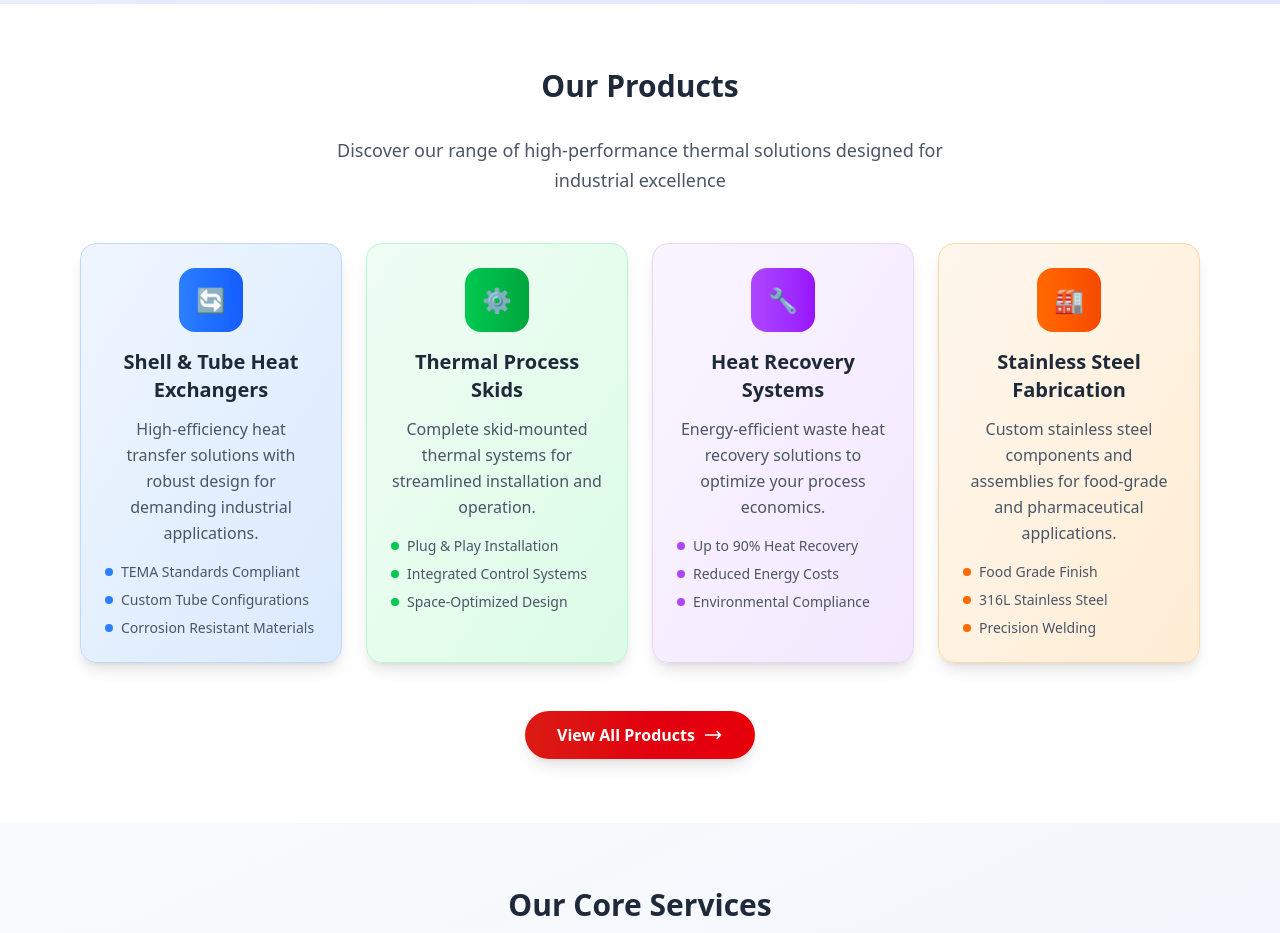
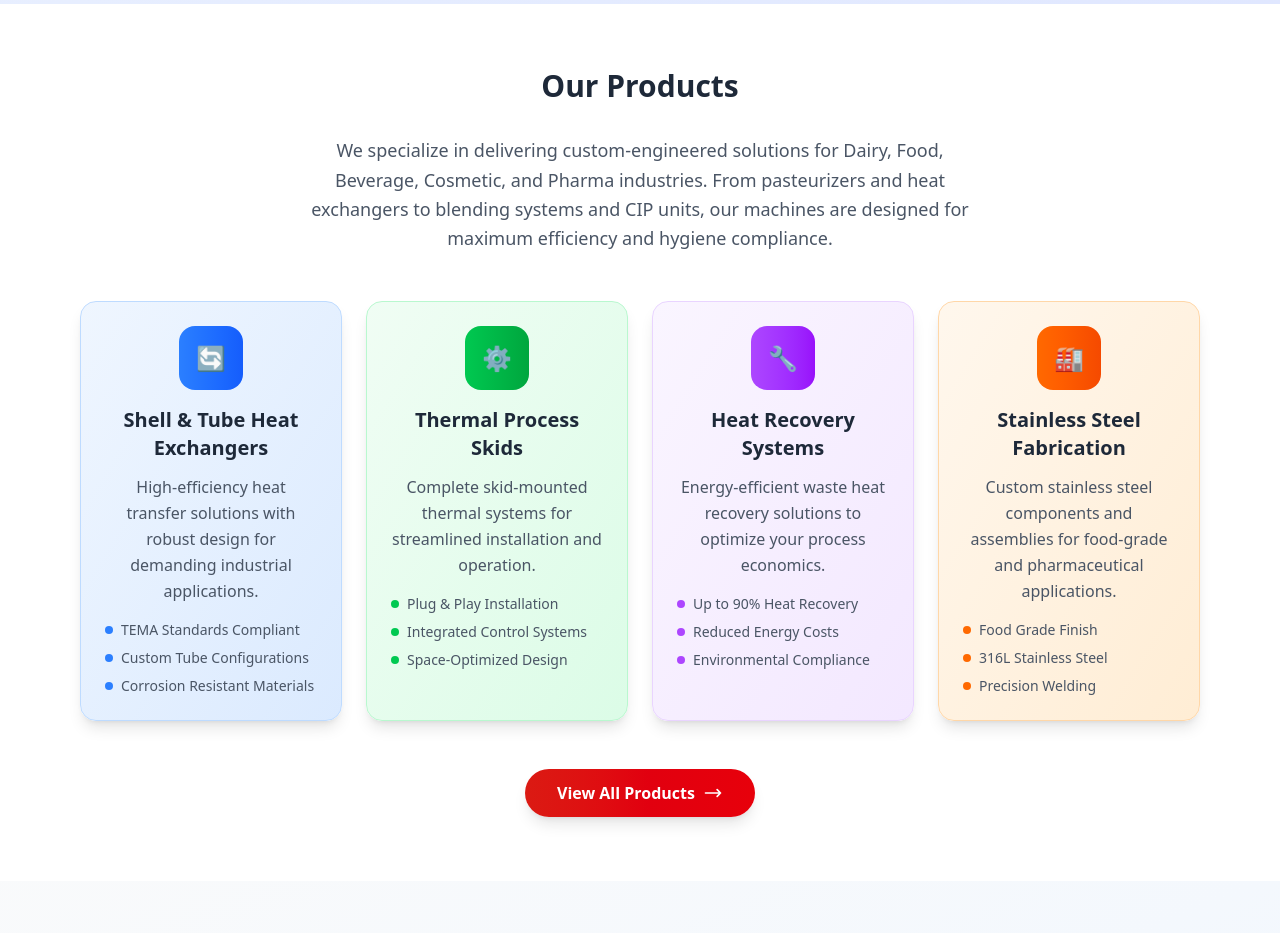
Before and after one commit to riya-jaiswal/teratech, a React (Vite) app: page / in a window 1280 px wide. Shown: the part 1240-2173 px from the top of the page. Built offline with nearby package versions, Linux system fonts and the light colour scheme.

Commit message:
product section

```diff
--- a/src/pages/Home.jsx
+++ b/src/pages/Home.jsx
@@ -58,7 +58,7 @@ const Home = () => {
       <section className="py-12 md:py-16 px-4 md:px-20 bg-white">
         <h2 className="text-2xl md:text-3xl font-bold mb-8 text-center text-gray-800">Our Products</h2>
         <p className="text-base md:text-lg text-center max-w-2xl mx-auto text-gray-600 mb-12 leading-relaxed">
-          Discover our range of high-performance thermal solutions designed for industrial excellence
+          We specialize in delivering custom-engineered solutions for Dairy, Food, Beverage, Cosmetic, and Pharma industries. From pasteurizers and heat exchangers to blending systems and CIP units, our machines are designed for maximum efficiency and hygiene compliance.
         </p>
 
         <div className="grid md:grid-cols-2 lg:grid-cols-4 gap-6 max-w-7xl mx-auto">
```
